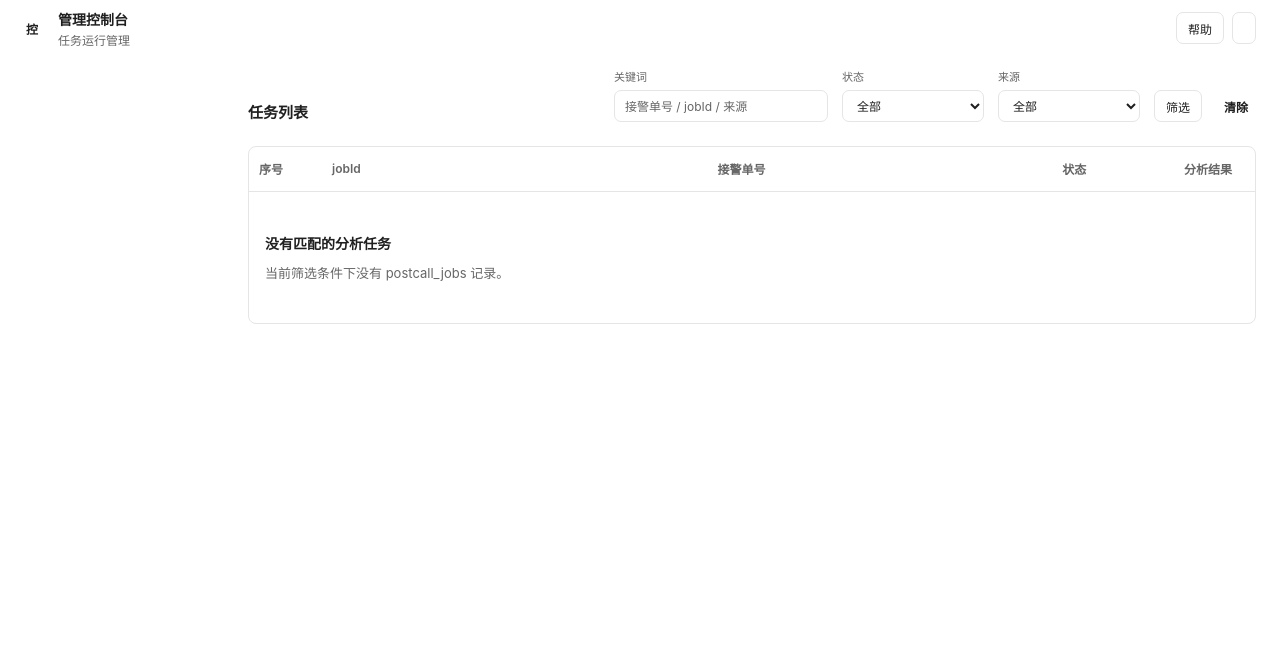
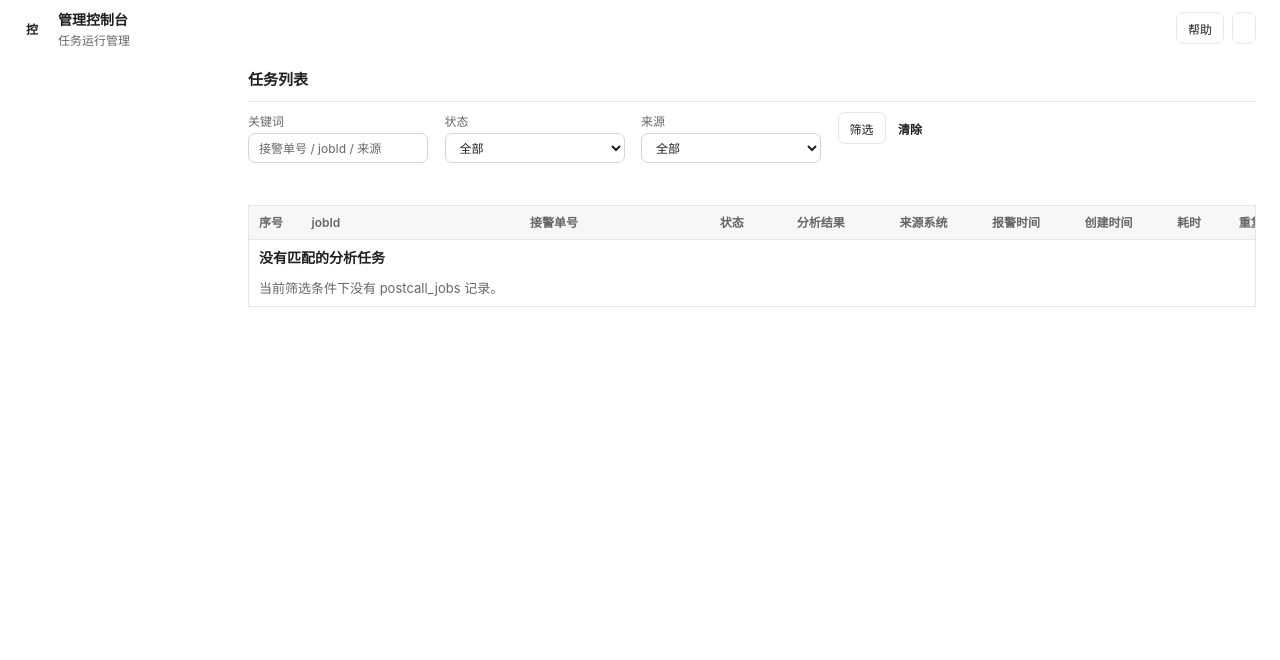
Before and after one commit to volisky/echox-call, a Python web app: template src/echox_call/console/templates/console/jobs.html in a window 1280 px wide. Shown: the top 660 px of the page. Run offline with Jinja, Linux system fonts and the light colour scheme; the template is opened without the code that fills it, so the values that code supplies are empty.

Commit message:
Update console job list for Win7 compatibility

```diff
--- a/src/echox_call/console/templates/console/base.html
+++ b/src/echox_call/console/templates/console/base.html
@@ -4,7 +4,7 @@
     <meta charset="utf-8">
     <meta name="viewport" content="width=device-width, initial-scale=1">
     <title>{{ page_title }} - 管理控制台</title>
-    <link rel="stylesheet" href="/console/static/console.css?v=20260521-win7-baseline">
+    <link rel="stylesheet" href="/console/static/console.css?v=20260522-win7-jobs-plain">
   </head>
   <body>
     <div class="product-shell">
@@ -56,6 +56,6 @@
         </main>
       </div>
     </div>
-    <script src="/console/static/console.js?v=20260521-win7-baseline" defer></script>
+    <script src="/console/static/console.js?v=20260522-win7-jobs-plain" defer></script>
   </body>
 </html>
--- a/src/echox_call/console/templates/console/jobs.html
+++ b/src/echox_call/console/templates/console/jobs.html
@@ -1,7 +1,111 @@
 {% extends "console/base.html" %}
 
 {% block content %}
-  <section class="section-panel">
+  <style>
+    .jobs-plain-page {
+      display: block;
+      min-height: 360px;
+      padding-bottom: 24px;
+      background: #ffffff;
+      color: #1f1f1f;
+    }
+
+    .jobs-plain-page .section-heading,
+    .jobs-plain-page .jobs-heading,
+    .jobs-plain-page .filter-form,
+    .jobs-plain-page .table-pagination,
+    .jobs-plain-page .table-footer-primary,
+    .jobs-plain-page .pagination-actions {
+      display: block;
+    }
+
+    .jobs-plain-page .filter-form {
+      margin-top: 12px;
+      padding: 10px 0;
+      border-top: 1px solid #e5e5e5;
+    }
+
+    .jobs-plain-page .filter-control {
+      display: inline-block;
+      margin: 0 12px 10px 0;
+      vertical-align: top;
+    }
+
+    .jobs-plain-page .filter-control span {
+      display: block;
+      margin-bottom: 4px;
+      color: #666666;
+      font-size: 12px;
+    }
+
+    .jobs-plain-page .filter-control input,
+    .jobs-plain-page .filter-control select {
+      width: 180px;
+      height: 30px;
+      border: 1px solid #d4d4d4;
+      background: #ffffff;
+      color: #1f1f1f;
+    }
+
+    .jobs-plain-page .data-table-frame {
+      display: block;
+      width: 100%;
+      margin-top: 10px;
+      overflow: auto;
+      border: 1px solid #e5e5e5;
+      border-radius: 0;
+      background: #ffffff;
+    }
+
+    .jobs-plain-page .jobs-table {
+      display: table;
+      width: 100%;
+      min-width: 1180px;
+      table-layout: auto;
+      border-collapse: collapse;
+      background: #ffffff;
+      color: #1f1f1f;
+      font-size: 12px;
+    }
+
+    .jobs-plain-page .jobs-table th,
+    .jobs-plain-page .jobs-table td {
+      height: auto;
+      min-height: 0;
+      padding: 8px 10px;
+      border-bottom: 1px solid #e5e5e5;
+      white-space: normal;
+      overflow: visible;
+      text-overflow: clip;
+      line-height: 1.45;
+      vertical-align: top;
+    }
+
+    .jobs-plain-page .jobs-table th {
+      color: #666666;
+      font-weight: 600;
+      background: #f7f7f7;
+    }
+
+    .jobs-plain-page .table-link {
+      color: #0645ad;
+      text-decoration: underline;
+    }
+
+    .jobs-plain-page .table-pagination {
+      margin-top: 12px;
+      color: #666666;
+      font-size: 12px;
+    }
+
+    .jobs-plain-page .pagination-form,
+    .jobs-plain-page .page-size-form {
+      display: inline-block;
+      margin: 4px 4px 0 0;
+    }
+  </style>
+
+  <section class="section-panel jobs-plain-page">
     <div class="section-heading jobs-heading">
       <div>
         <h2>任务列表</h2>
@@ -89,8 +193,7 @@
                     <a
                       class="table-link"
                       href="/console/jobs/{{ row.job_id | urlencode }}"
-                      data-job-drawer-link
-                      data-drawer-url="/console/jobs/{{ row.job_id | urlencode }}/drawer"
+                      title="打开完整任务详情"
                     >{{ row.job_id }}</a>
                   </td>
                   <td class="mono-cell" title="{{ row.jjdh }}">{{ row.jjdh }}</td>
@@ -215,20 +318,4 @@
     {% endif %}
   </section>
 
-  <div class="job-drawer-root" data-job-drawer hidden aria-hidden="true">
-    <button class="job-drawer-backdrop" type="button" data-drawer-close aria-label="关闭任务详情抽屉"></button>
-    <aside class="job-drawer-panel" role="dialog" aria-modal="true" aria-labelledby="job-drawer-title" tabindex="-1">
-      <header class="job-drawer-header">
-        <div>
-          <div class="detail-kicker">postcall_jobs</div>
-          <h2 id="job-drawer-title">任务详情</h2>
-        </div>
-        <button class="drawer-close-button" type="button" data-drawer-close>关闭</button>
-      </header>
-      <div class="job-drawer-content" data-job-drawer-content>
-        <div class="drawer-loading">请选择一条任务查看详情。</div>
-      </div>
-    </aside>
-  </div>
-
 {% endblock %}
--- a/src/echox_call/console/templates/console/login.html
+++ b/src/echox_call/console/templates/console/login.html
@@ -4,7 +4,7 @@
     <meta charset="utf-8">
     <meta name="viewport" content="width=device-width, initial-scale=1">
     <title>{{ page_title }} - 管理控制台</title>
-    <link rel="stylesheet" href="/console/static/console.css?v=20260521-win7-baseline">
+    <link rel="stylesheet" href="/console/static/console.css?v=20260522-win7-jobs-plain">
   </head>
   <body class="login-body">
     <main class="login-shell">
```
